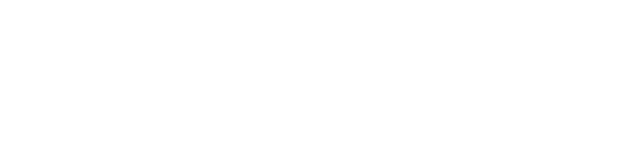
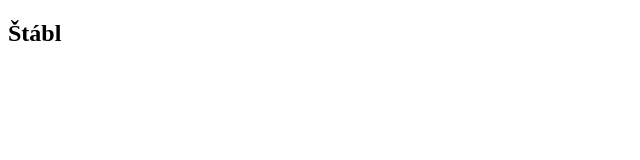
Before and after one commit to rudekstabl/stabl1, a plain HTML site: page index.html in a window 1280 px wide. Shown: the whole page, without its empty margins (0-640 px from the left). Drawn offline with Linux system fonts and the light colour scheme.

Commit message:
přidání nadpisu

```diff
--- a/index.html
+++ b/index.html
@@ -4,6 +4,6 @@
     <meta charset="utf-8">
 </head>
 <body>
-
+    <h2>Štábl</h2>
 </body>
 </html>
```
